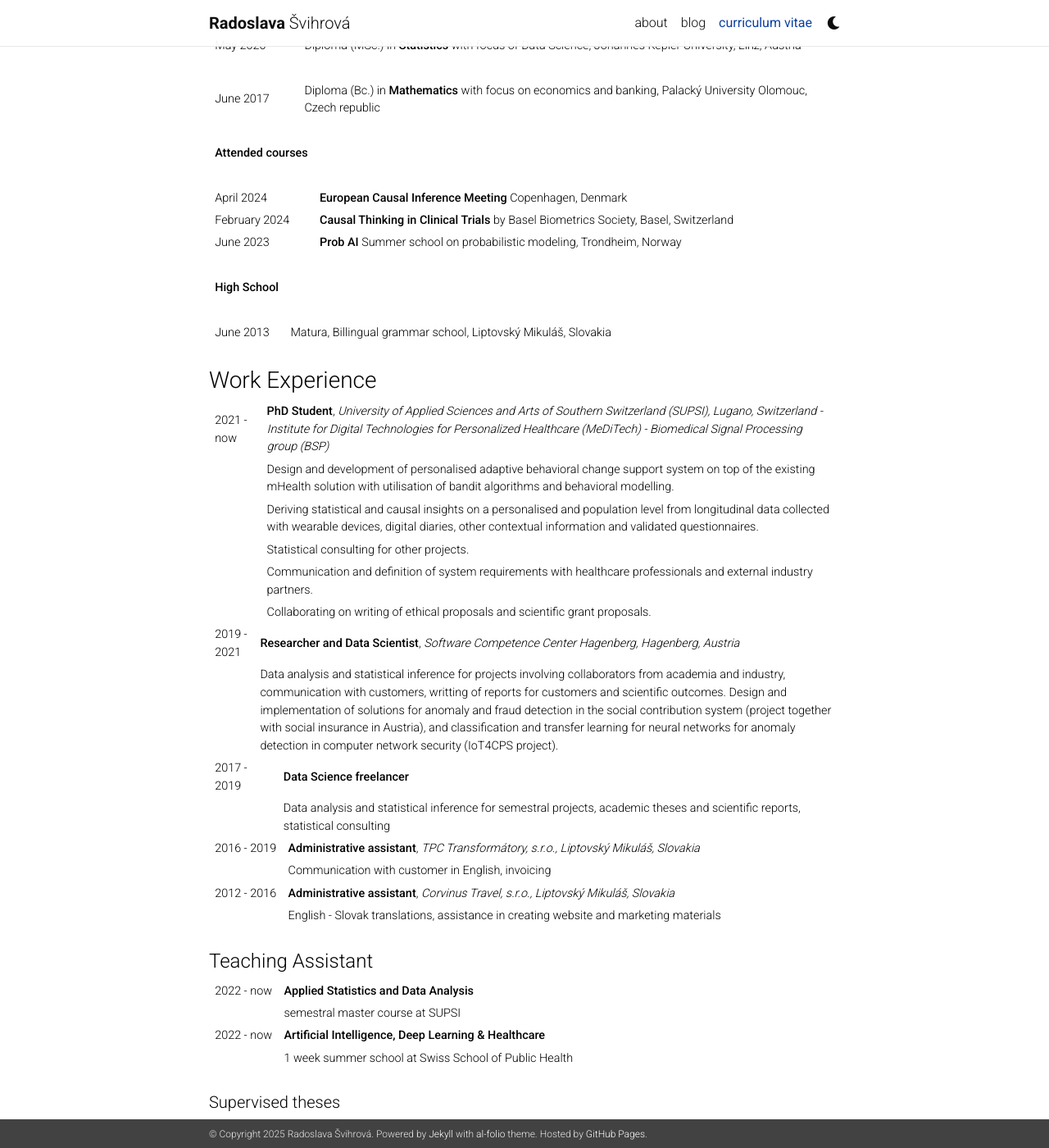
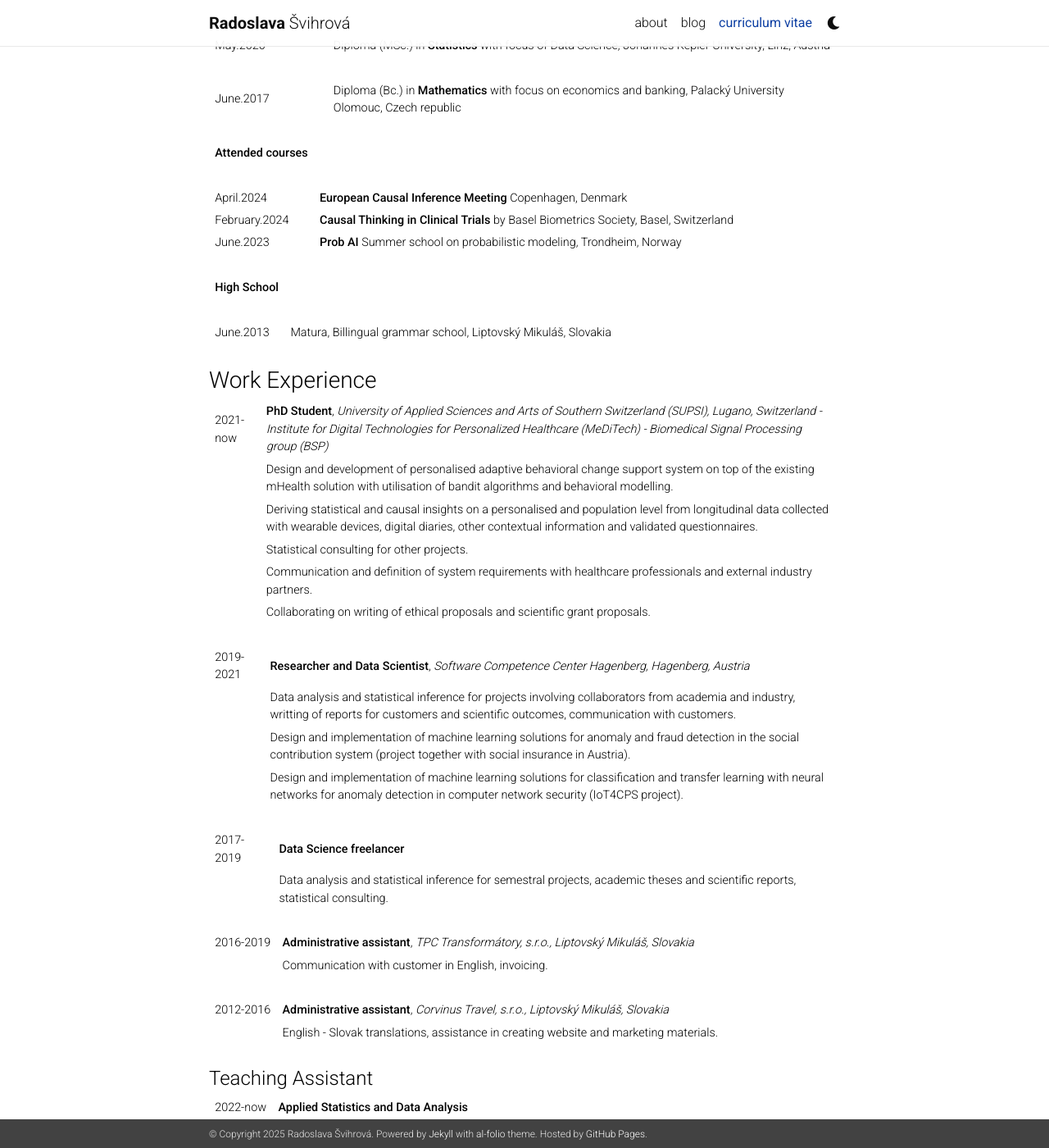
Before and after one commit to RadoslavaS/RadoslavaS.github.io, a Jekyll site: the page built from _pages/cv.md, in a window 1280 px wide and 1400 px high, scrolled down 873 px. Shown: the whole window at 82% size. Built offline with Jekyll 4.4.1, drawn with Linux system fonts in a browser that asks for light colours; nearby versions of some CDN libraries; a style sheet for code colours, icons or effects is not loaded; some of the changed text lies outside the part shown.

Commit message:
formating

```diff
--- a/_pages/cv.md
+++ b/_pages/cv.md
@@ -19,54 +19,60 @@ nav: true
 
 | **University**         |
 |                        |
-| Sept. 2021-now             | **PhD student**, University of Bern, Switzerland - Cognitive Computational Neuroscience group
+|September.2021-now             | **PhD student**, University of Bern, Switzerland - Cognitive Computational Neuroscience group
 |                        |
 |                        |
-| May 2020             | Diploma (MSc.) in **Statistics** with focus of Data Science, Johannes Kepler University, Linz, Austria
+|May.2020             | Diploma (MSc.) in **Statistics** with focus of Data Science, Johannes Kepler University, Linz, Austria
 |                        |
-| June 2017              | Diploma (Bc.) in **Mathematics** with focus on economics and banking, Palacký University Olomouc, Czech republic
+|June.2017              | Diploma (Bc.) in **Mathematics** with focus on economics and banking, Palacký University Olomouc, Czech republic
 |                        |
 
 | **Attended courses**  |
 |                        |
-|April 2024              |**European Causal Inference Meeting** Copenhagen, Denmark
-|February 2024          | **Causal Thinking in Clinical Trials** by Basel Biometrics Society, Basel, Switzerland
-|June 2023               | **Prob AI** Summer school on probabilistic modeling, Trondheim, Norway
+|April.2024              |**European Causal Inference Meeting** Copenhagen, Denmark
+|February.2024          | **Causal Thinking in Clinical Trials** by Basel Biometrics Society, Basel, Switzerland
+|June.2023               | **Prob AI** Summer school on probabilistic modeling, Trondheim, Norway
 |                        |
 
 | **High School**         |
 |                        |
-| June 2013             | Matura, Billingual grammar school, Liptovský Mikuláš, Slovakia
+|June.2013             | Matura, Billingual grammar school, Liptovský Mikuláš, Slovakia
 |                        |
 
 
 ### Work Experience ###
 
-| 2021 - now     |**PhD Student**, *University of Applied Sciences and Arts of Southern Switzerland (SUPSI), Lugano, Switzerland - Institute for Digital Technologies for Personalized Healthcare (MeDiTech) - Biomedical Signal Processing group (BSP)*
+| 2021-now     |**PhD Student**, *University of Applied Sciences and Arts of Southern Switzerland (SUPSI), Lugano, Switzerland - Institute for Digital Technologies for Personalized Healthcare (MeDiTech) - Biomedical Signal Processing group (BSP)*
 | | Design and development of personalised adaptive behavioral change support system on top of the existing mHealth solution with utilisation of bandit algorithms and behavioral modelling.
 | | Deriving statistical and causal insights on a personalised and population level from longitudinal data collected with wearable devices, digital diaries, other contextual information and validated questionnaires.
 | | Statistical consulting for other projects.
 | | Communication and definition of system requirements with healthcare professionals and external industry partners.
 | | Collaborating on writing of ethical proposals and scientific grant proposals.
+| |
 
-| 2019 - 2021    |**Researcher and Data Scientist**, *Software Competence Center Hagenberg, Hagenberg, Austria*
-| | Data analysis and statistical inference for projects involving collaborators from academia and industry, communication with customers, writting of reports for customers and scientific outcomes. Design and implementation of solutions for anomaly and fraud detection in the social contribution system (project together with social insurance in Austria), and classification and transfer learning for neural networks for anomaly detection in computer network security (IoT4CPS project).
+| 2019-2021    |**Researcher and Data Scientist**, *Software Competence Center Hagenberg, Hagenberg, Austria*
+| | Data analysis and statistical inference for projects involving collaborators from academia and industry, writting of reports for customers and scientific outcomes, communication with customers.
+| | Design and implementation of machine learning solutions for anomaly and fraud detection in the social contribution system (project together with social insurance in Austria).
+| | Design and implementation of machine learning solutions for classification and transfer learning with neural networks for anomaly detection in computer network security (IoT4CPS project).
+| |
 
-| 2017 - 2019    |**Data Science freelancer**
-| | Data analysis and statistical inference for semestral projects, academic theses and scientific reports, statistical consulting
+| 2017-2019    |**Data Science freelancer**
+| | Data analysis and statistical inference for semestral projects, academic theses and scientific reports, statistical consulting.
+| |
 
-| 2016 - 2019  |**Administrative assistant**, *TPC Transformátory, s.r.o., Liptovský Mikuláš, Slovakia*
-| | Communication with customer in English, invoicing
+| 2016-2019  |**Administrative assistant**, *TPC Transformátory, s.r.o., Liptovský Mikuláš, Slovakia*
+| | Communication with customer in English, invoicing.
+| |
 
-|2012 - 2016    | **Administrative assistant**, *Corvinus Travel, s.r.o., Liptovský Mikuláš, Slovakia*
-|     | English - Slovak translations, assistance in creating website and marketing materials
+|2012-2016    | **Administrative assistant**, *Corvinus Travel, s.r.o., Liptovský Mikuláš, Slovakia*
+|     | English - Slovak translations, assistance in creating website and marketing materials.
 | |
 
 #### Teaching Assistant
 
-|2022  - now   | **Applied Statistics and Data Analysis**
+|2022-now   | **Applied Statistics and Data Analysis**
 |     | semestral master course at SUPSI
-|2022  - now   | **Artificial Intelligence, Deep Learning & Healthcare**
+|2022-now   | **Artificial Intelligence, Deep Learning & Healthcare**
 |     |1 week summer school at Swiss School of Public Health
 |         |
 
@@ -84,7 +90,7 @@ nav: true
 
 |2017 sum.  | cleaning at Hjá Marlín, **Iceland**
 
-| 2016 win.  | help in service in Restaurant Margaretenhof, **Germany**
+|2016 win.  | help in service in Restaurant Margaretenhof, **Germany**
 
 |2016 sum.  | allrounder at Tölzer Hütte, **Austria**
 
@@ -157,19 +163,19 @@ nav: true
 
 ### Oral presentations
 
-|September 2024       |**Wearables and Sleep: Effect of circadian rhythm disruption on sleep quality, recovery and well-being**
+|September.2024       |**Wearables and Sleep: Effect of circadian rhythm disruption on sleep quality, recovery and well-being**
 |   |at Giornata della Ricerca e dell'Innovazione in Medicina Umana della Svizzera Italiana, Lugano, Switzerland
 
-|September 2024       |**AI and Statistics in Medicine** - invited talk
+|September.2024       |**AI and Statistics in Medicine** - invited talk
 |   |with Michal Bechný, at AI and Medical Devices Conference, Prague, Czech republic
 
-|March 2024             |**Personalising adaptive interventions with Machine Learning** - invited talk
+|March.2024             |**Personalising adaptive interventions with Machine Learning** - invited talk
 |   |at Applied Machine Learning Days (AMLD) at EPFL, Lausanne, Switzerland
 
-|September 2023       |**Towards better health with wearables (and statistics)**
+|September.2023       |**Towards better health with wearables (and statistics)**
 |   | at 3rd Slovak and Czech Annual Symposium at ETH, Zürich, Switzerland
 
-|August 2020       |**A Semi-Supervised Approach for Network Intrusion Detection**
+|August.2020       |**A Semi-Supervised Approach for Network Intrusion Detection**
 |   | at 2nd Workshop on Industrial Security and IoT (WISI), The 15th International Conference on Availability, Reliability and Security (ARES), Dublin, Ireland, online due to pandemic
 
 |   |
```
